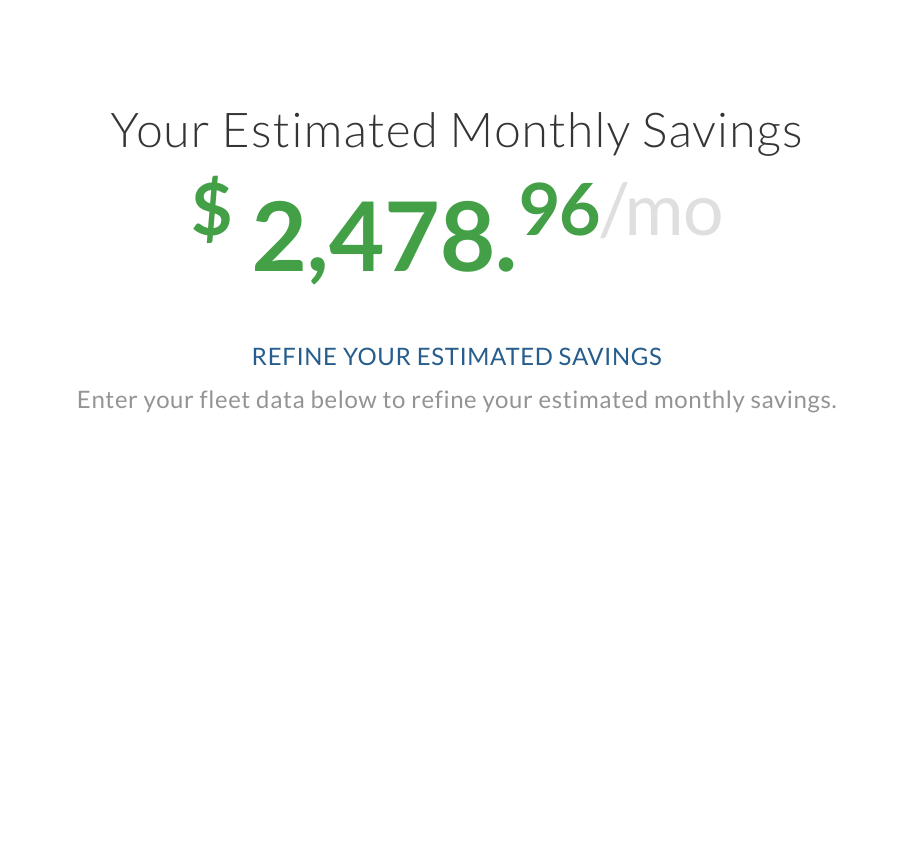
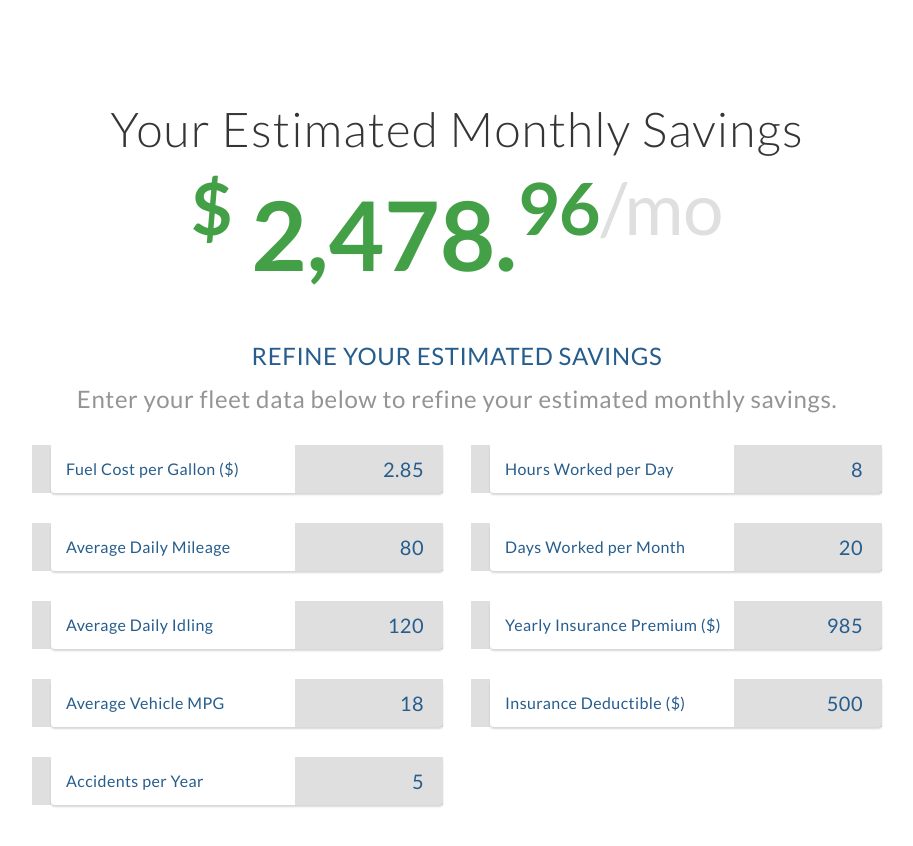
Before and after one commit to factor1/ecosystem-calculator, a React (Vite) app: page /calculate in a window 1280 px wide. Shown: the top 846 px of the page, without its empty margins (183-1096 px from the left). Before the commit the page ends 800 px from the top, so only its background shows below. Built offline with nearby package versions, Linux system fonts and the light colour scheme.

Commit message:
Add input styles and form submission on blur

```diff
--- a/package.json
+++ b/package.json
@@ -9,6 +9,7 @@
   "private": true,
   "devDependencies": {
     "@types/react-router-dom": "^5.1.2",
+    "@types/react-tooltip": "^3.11.0",
     "@types/yup": "^0.26.24",
     "@typescript-eslint/eslint-plugin": "^2.6.1",
     "@typescript-eslint/parser": "^2.6.1",
@@ -26,6 +27,7 @@
     "react": "^16.11.0",
     "react-dom": "^16.11.0",
     "react-router-dom": "^5.1.2",
+    "react-tooltip": "^3.11.1",
     "styled-components": "^4.4.1",
     "yup": "^0.27.0"
   },
--- /dev/null
+++ b/src/Calculate/TableInput.tsx
@@ -0,0 +1,131 @@
+import React from "react";
+import styled from "styled-components";
+import ReactTooltip from "react-tooltip";
+
+import { colors } from "../styles/theme";
+import { FormikHandlers, FormikTouched, FormikErrors } from "formik";
+
+interface Props {
+  label: string;
+  field: any;
+  tooltip: string;
+  id: string;
+  name: string;
+  inputType: string;
+  step?: string | number;
+  handleSubmit: Function;
+  touched: FormikTouched<any>;
+  errors: FormikErrors<any>;
+}
+
+const Container = styled.div`
+  display: flex;
+  position: relative;
+  width: 100%;
+  max-width: 411px;
+  height: 48px;
+  justify-content: space-between;
+  align-items: center;
+  flex-flow: row nowrap;
+`;
+
+const TooltipIcon = styled.div`
+  display: flex;
+  position: relative;
+  flex-direction: column;
+  justify-content: center;
+  align-items: flex-start;
+  height: 100%;
+  width: 20px;
+  background: ${colors.lightGrey};
+`;
+
+const InputContainer = styled.div`
+  display: flex;
+  position: relative;
+  flex: 1 1 100%;
+  flex-flow: row nowrap;
+  align-items: center;
+  justify-content: space-between;
+  background-color: #fff;
+  box-shadow: 0px 2px 2px #00000029;
+  border-radius: 4px;
+  height: 100%;
+  padding-left: 15px;
+  & input[type="number"]::-webkit-inner-spin-button,
+  input[type="number"]::-webkit-outer-spin-button {
+    -webkit-appearance: none;
+    margin: 0;
+  }
+`;
+
+const Label = styled.label`
+  font: 400 16px/19px Lato;
+  letter-spacing: 0.4px;
+  color: ${colors.blue};
+`;
+
+const Input = styled.input`
+  display: block;
+  position: relative;
+  background-color: ${colors.lightGrey};
+  appearance: none;
+  text-align: right;
+  font: 400 20px/24px Lato;
+  letter-spacing: 0.5px;
+  color: ${colors.blue};
+  border: none;
+  height: 100%;
+  width: 148px;
+  padding-right: 19px;
+`;
+
+const ErrorMessage = styled.div`
+  display: block;
+  position: relative;
+  font-weight: 600;
+  color: red;
+`;
+
+const TableInput: React.FC<Props> = ({
+  label,
+  field,
+  tooltip,
+  id,
+  name,
+  inputType,
+  step,
+  handleSubmit,
+  touched,
+  errors
+}) => {
+  const handleBlur = (e: React.MouseEvent) => {
+    field.onBlur(e);
+    return handleSubmit();
+  };
+
+  return (
+    <>
+      <Container>
+        <TooltipIcon data-tip={tooltip} />
+        <ReactTooltip place="top" type="dark" effect="solid" />
+        <InputContainer>
+          <Label htmlFor={id}>{label}</Label>
+          <Input
+            type={inputType}
+            id={id}
+            step={step}
+            name={name}
+            {...field}
+            onBlur={handleBlur}
+          />
+        </InputContainer>
+      </Container>
+      {touched[field.name] && errors[field.name] ? (
+        <ErrorMessage>{errors[field.name]}</ErrorMessage>
+      ) : null}
+    </>
+  );
+};
+
+export default TableInput;
--- a/src/Calculate/index.tsx
+++ b/src/Calculate/index.tsx
@@ -1,8 +1,11 @@
 import React, { useContext } from "react";
 import styled from "styled-components";
+import { Formik, Form, Field } from "formik";
+import * as Yup from "yup";
 
 import { Heading3, Heading5, Heading4 } from "../common/Typography";
 import { colors } from "../styles/theme";
+import TableInput from "./TableInput";
 
 const Container = styled.div`
   display: flex;
@@ -45,6 +48,17 @@ const TableHeading = styled.div`
   }
 `;
 
+const FormWrapper = styled.div`
+  display: flex;
+  position: relative;
+  flex-flow: row wrap;
+  justify-content: space-between;
+  align-items: center;
+  & > div {
+    margin-bottom: 30px;
+  }
+`;
+
 const Caluclate: React.FC = () => {
   return (
     <Container>
@@ -59,6 +73,168 @@ const Caluclate: React.FC = () => {
           Enter your fleet data below to refine your estimated monthly savings.
         </Heading4>
       </TableHeading>
+      <Formik
+        initialValues={{
+          fuelCost: 2.85,
+          hoursWorkedPerDay: 8,
+          averageDailyMiles: 80,
+          daysWorkedPerMonth: 20,
+          averageDailyIdling: 120,
+          yearlyInsurancePremium: 985,
+          averageVehicleMPG: 18,
+          insuranceDeductible: 500,
+          accidentsPerYear: 5
+        }}
+        validationSchema={Yup.object().shape({
+          fuelCost: Yup.number()
+            .positive()
+            .required("Fuel cost is required"),
+          hoursWorkedPerDay: Yup.number()
+            .positive()
+            .required("Hours Worked Per Day is required"),
+          averageDailyMiles: Yup.number()
+            .positive()
+            .required("Average daily miles is required"),
+          daysWorkedPerMonth: Yup.number()
+            .positive()
+            .required("Days worked per month is required"),
+          averageDailyIdling: Yup.number()
+            .positive()
+            .required("Average daily idling is required"),
+          yearlyInsurancePremium: Yup.number()
+            .positive()
+            .required("Yearly insurance premium is required"),
+          averageVehicleMPG: Yup.number()
+            .positive()
+            .required("Average vehicle MPG is required"),
+          insuranceDeductible: Yup.number()
+            .positive()
+            .required("Insurance deductible is required"),
+          accidentsPerYear: Yup.number()
+            .positive()
+            .required("Accidents per year is required")
+        })}
+        onSubmit={(values, actions) => {
+          console.log(values);
+          actions.setSubmitting(false);
+        }}
+      >
+        {({ errors, touched, isSubmitting, handleSubmit }) => (
+          <Form style={{ width: "100%" }}>
+            <FormWrapper>
+              <Field
+                id="fuelCost"
+                name="fuelCost"
+                inputType="number"
+                step="0.01"
+                tooltip="Taken from the national average for diesel fuel"
+                label="Fuel Cost per Gallon ($)"
+                component={TableInput}
+                errors={errors}
+                touched={touched}
+                handleSubmit={handleSubmit}
+              />
+              <Field
+                id="hoursWorkedPerDay"
+                name="hoursWorkedPerDay"
+                inputType="number"
+                tooltip="Taken from the national average for diesel fuel"
+                label="Hours Worked per Day"
+                component={TableInput}
+                errors={errors}
+                touched={touched}
+                handleSubmit={handleSubmit}
+              />
+              <Field
+                id="averageDailyMiles"
+                name="averageDailyMiles"
+                inputType="number"
+                tooltip="Taken from the national average for diesel fuel"
+                label="Average Daily Mileage"
+                component={TableInput}
+                errors={errors}
+                touched={touched}
+                handleSubmit={handleSubmit}
+              />
+              <Field
+                id="daysWorkedPerMonth"
+                name="daysWorkedPerMonth"
+                inputType="number"
+                tooltip="Taken from the national average for diesel fuel"
+                label="Days Worked per Month"
+                component={TableInput}
+                errors={errors}
+                touched={touched}
+                handleSubmit={handleSubmit}
+              />
+              <Field
+                id="averageDailyIdling"
+                name="averageDailyIdling"
+                inputType="number"
+                tooltip="Taken from the national average for diesel fuel"
+                label="Average Daily Idling"
+                component={TableInput}
+                errors={errors}
+                touched={touched}
+                handleSubmit={handleSubmit}
+              />
+              <Field
+                id="yearlyInsurancePremium"
+                name="yearlyInsurancePremium"
+                inputType="number"
+                tooltip="Taken from the national average for diesel fuel"
+                label="Yearly Insurance Premium ($)"
+                component={TableInput}
+                errors={errors}
+                touched={touched}
+                handleSubmit={handleSubmit}
+              />
+              <Field
+                id="averageVehicleMPG"
+                name="averageVehicleMPG"
+                inputType="number"
+                tooltip="Taken from the national average for diesel fuel"
+                label="Average Vehicle MPG"
+                component={TableInput}
+                errors={errors}
+                touched={touched}
+                handleSubmit={handleSubmit}
+              />
+              <Field
+                id="insuranceDeductible"
+                name="insuranceDeductible"
+                inputType="number"
+                tooltip="Taken from the national average for diesel fuel"
+                label="Insurance Deductible ($)"
+                component={TableInput}
+                errors={errors}
+                touched={touched}
+                handleSubmit={handleSubmit}
+              />
+              <Field
+                id="accidentsPerYear"
+                name="accidentsPerYear"
+                inputType="number"
+                tooltip="Taken from the national average for diesel fuel"
+                label="Accidents per Year"
+                component={TableInput}
+                errors={errors}
+                touched={touched}
+                handleSubmit={handleSubmit}
+              />
+            </FormWrapper>
+          </Form>
+        )}
+      </Formik>
+      {/* <TableInput
+        label="Fuel Cost per Gallon"
+        id="fuelCost"
+        name="fuelCost"
+        tooltip="Taken from the national average for diesel fuel"
+        field={{}}
+        inputType="number"
+        step="0.01"
+      /> */}
     </Container>
   );
 };
--- a/src/Home/index.tsx
+++ b/src/Home/index.tsx
@@ -24,12 +24,14 @@ const Container = styled.div`
 const CardContainer = styled.div`
   display: flex;
   width: 100%;
-  max-width: 567px;
   position: relative;
   flex-flow: row wrap;
   justify-content: space-between;
   align-items: stretch;
   margin: 50px auto 0;
+  & > div + div {
+    margin-left: 34px;
+  }
 `;
 
 const CardTitle = styled.span`
```
Also changed, not shown: 1 other file (tests, documents, lock files or other folders).
